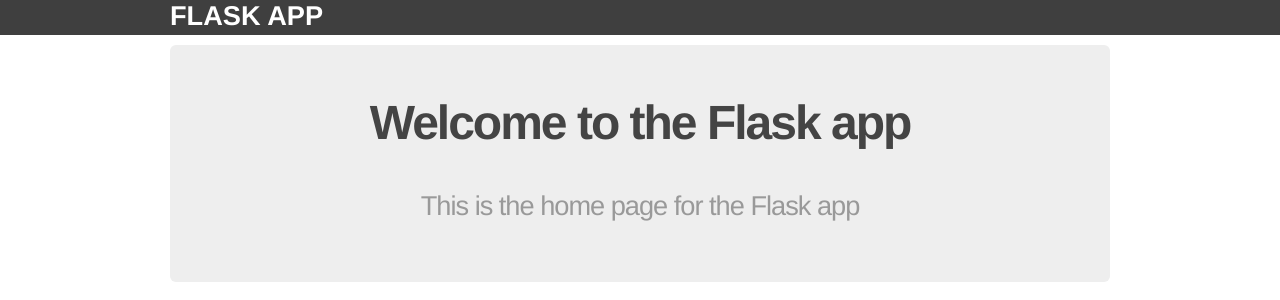
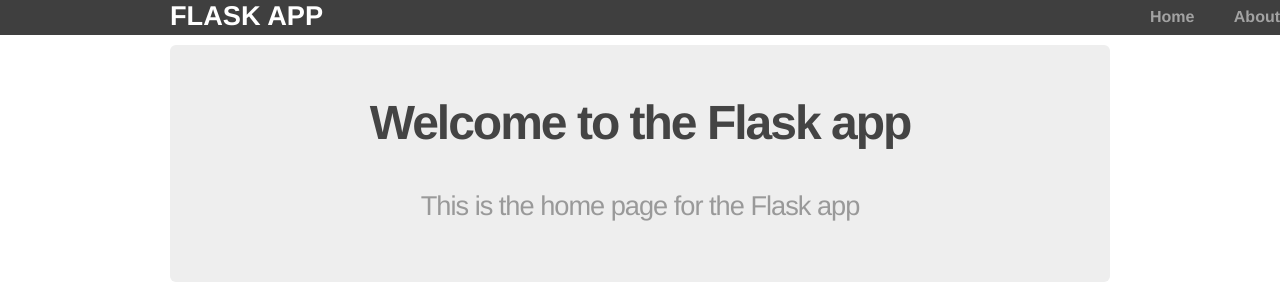
Before and after one commit to Pholisa-Fatyela/FlaskApp, a Flask app: page / in a window 1280 px wide. Shown: the top 300 px of the page. Run offline with Flask 2, Linux system fonts and the light colour scheme.

Commit message:
added a nav menu and styled it aswell

```diff
--- a/app/static/css/main.css
+++ b/app/static/css/main.css
@@ -1,3 +1,27 @@
+
+
+/*
+* Display navigation links inline
+*/
+
+.menu {
+  float: right;
+  margin-top: 8px;
+}
+
+.menu li {
+  display: inline;
+}
+
+.menu li + li {
+  margin-left: 35px;
+}
+
+.menu li a {
+  color: #999;
+  text-decoration: none;
+}
+
 body {
   margin: 0;
   padding: 0;
--- a/app/templates/layout.html
+++ b/app/templates/layout.html
@@ -10,6 +10,12 @@
       <div class="container">
         <h1 class="logo">Flask App</h1>
       </div>
+      <strong><nav>
+        <ul class = "menu">
+          <li><a href = "{{url_for('home')}}">Home</a></li>
+          <li><a href = "{{url_for('about')}}">About</a></li>
+        </ul>
+      </nav></strong>
     </header>
 
     <div class="container">
```
